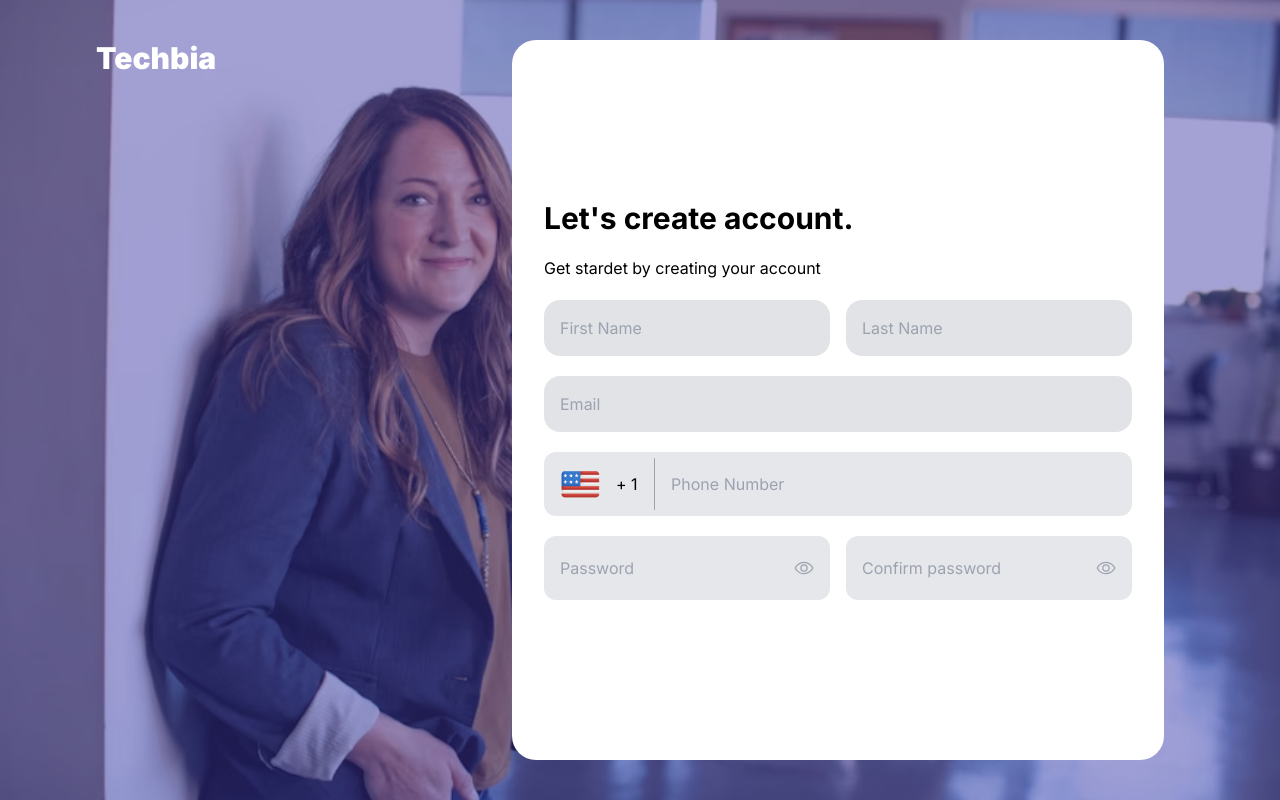
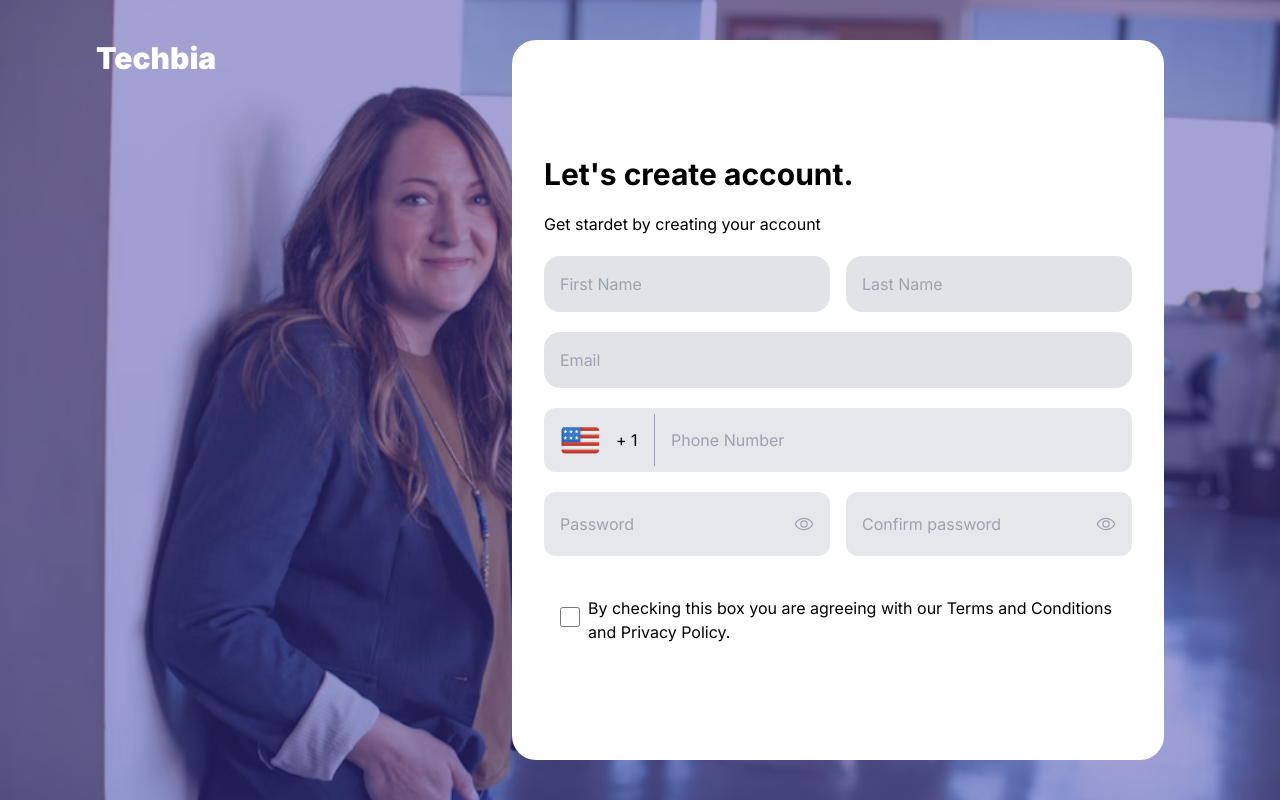
Before and after one commit to isaacleandro/FormNext, a Next.js app: page / in a window 1280 px wide. Built offline with nearby package versions, Linux system fonts and the light colour scheme.

Commit message:
adicionado uma div com span

```diff
--- a/src/app/page.js
+++ b/src/app/page.js
@@ -58,6 +58,15 @@ export default function Home() {
                 <Eye color="#9da3af" size={20} />
               </div>
             </div>
+            <div className="flex gap-5 max-w-full">
+            </div>
+
+            <div className="flex items-center px-4">
+              <span>
+                <input type="checkbox" className="mr-2 h-5 w-5" />
+              </span>
+              <p>By checking this box you are agreeing with our Terms and Conditions and Privacy Policy.</p>
+            </div>
           </div>
         </div>
       </div>
```
